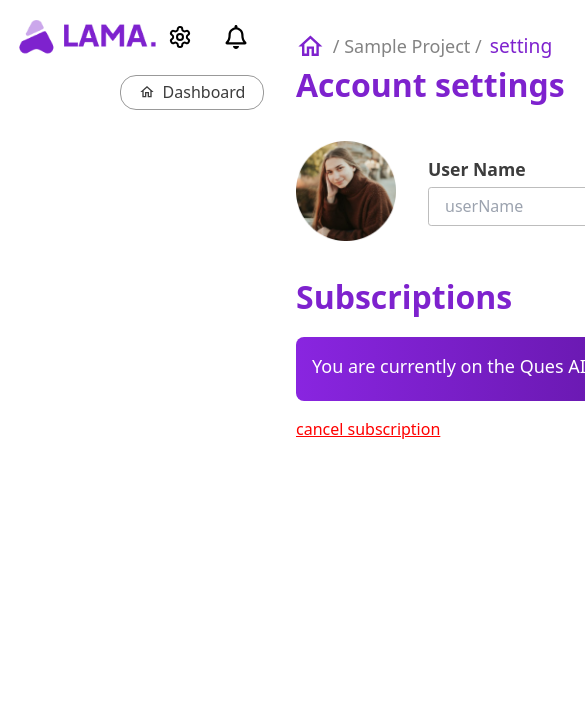
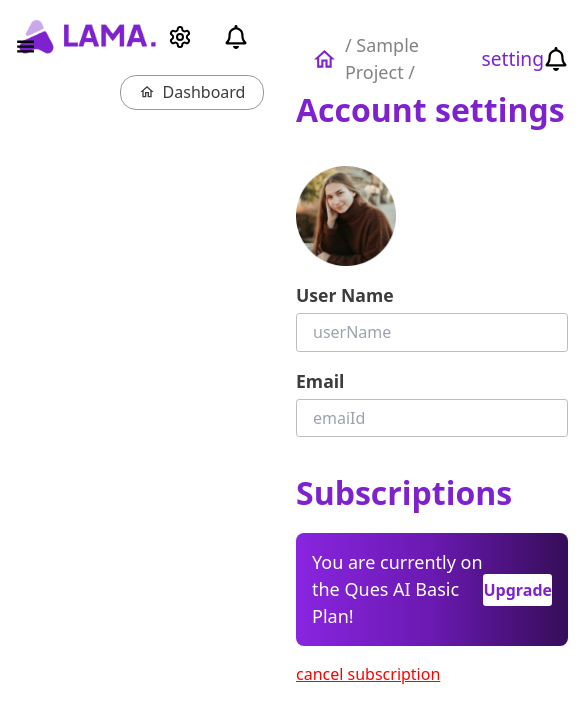
Before and after one commit to Adnan1O/lama-web, a Next.js app: page /dashboard/1/setting in a window 390 px wide. Shown: the top 722 px of the page, 585 px wide, since content can reach past the window. Built offline with nearby package versions, Linux system fonts and the light colour scheme; no server answers; sample sign-in values are in the browser's storage.

Commit message:
responsive mode done

```diff
--- a/src/app/components/Popup.css
+++ b/src/app/components/Popup.css
@@ -85,3 +85,9 @@
     font-size: 1rem;
     border-radius: 0.5rem;
 }
+@media (max-width:700px) {
+.popup-container {
+    width: 90%;
+
+}
+}
--- a/src/app/dashboard/[id]/SideBar.jsx
+++ b/src/app/dashboard/[id]/SideBar.jsx
@@ -5,17 +5,28 @@ import "./Sidebar.css"
 import Link from 'next/link'
 import { LuSettings } from "react-icons/lu";
 import { usePathname } from 'next/navigation'
+import { GiHamburgerMenu } from "react-icons/gi";
+import { useState } from 'react'
+import { IoCloseCircleOutline } from "react-icons/io5";
 
 const SideBar = ({params}) => {
 const pathname = usePathname()
-    const firstSegment = pathname.split('/')[3] || 'upload'
+const firstSegment = pathname.split('/')[3] || 'upload'
+const [open, setOpen] = useState(false)
+
+
   return (
-    <div className='sidebar'>
+    <div className="sidebar-container">
+      <GiHamburgerMenu className='menu-btn' onClick={()=>setOpen(true)} />
+    <div className={open? "sidebar open" : 'sidebar'}>
      <div className="header-area">
       <Link href='/' >
      <Image src={logo} width={170} height={170} alt='LAMA' />
      </Link>
+     <div className="close-btn-area">
      <small>Podcast Upload Flow</small>
+     <IoCloseCircleOutline className='close-btn-sidebar' onClick={()=>setOpen(false)} />
+     </div>
      </div>
      <ul >
      <Link href={`/dashboard/${params.id}/`}>
@@ -31,6 +42,7 @@ const pathname = usePathname()
         </Link>
      </ul>
     </div>
+    </div>
   )
 }
 
--- a/src/app/dashboard/[id]/Sidebar.css
+++ b/src/app/dashboard/[id]/Sidebar.css
@@ -57,8 +57,35 @@
     align-items: start;
     justify-content: start;
 }
+.sidebar-container .menu-btn{
+   display: none;
+}
+.close-btn-sidebar{
+    display: none;
+}
 @media (max-width:500px) {
+    .close-btn-sidebar{
+        display: block;
+        font-size: 1.5rem;
+    }
+    .close-btn-area{
+        display: flex;
+        align-items: center;
+        justify-content: space-between;
+    }
     .sidebar{
         display: none;
+
+    }
+    .open{
+        display: flex;
+        position: absolute;
+    }
+    .sidebar-container .menu-btn{
+        display: block;
+        position: absolute;
+        top: 2.3rem;
+        left:1rem;
+        font-size: 1.2rem;
     }
 }
--- a/src/app/dashboard/[id]/Topbar/Topbar.css
+++ b/src/app/dashboard/[id]/Topbar/Topbar.css
@@ -23,3 +23,11 @@
 .topbar .topbar-two svg{
     font-size: 1.8rem;
 }
+@media (max-width:500px) {
+    .topbar{
+        padding-left: 1rem;
+    }
+    .topbar .topbar-two svg{
+        font-size: 1.5rem;
+    }
+}
--- a/src/app/dashboard/[id]/setting/setting.css
+++ b/src/app/dashboard/[id]/setting/setting.css
@@ -9,6 +9,7 @@
 }
 .profile-area{
     display: flex;
+    flex-wrap: wrap;
     align-items: center;
     gap: 2rem;
     color: #3C3C3C;
@@ -77,3 +78,12 @@
     align-items: center;
     justify-content: center;
 }
+@media (max-width:500px) {
+    .profile-area{
+        gap: 1rem;
+    }
+    .subscription .plan{
+        display: flex;
+        align-items: center;
+    }
+}
--- a/src/app/home/home.css
+++ b/src/app/home/home.css
@@ -48,4 +48,10 @@
     padding: 0.5rem;
     font-size: 1rem;
   }
+  .homepage .login-btn{
+
+    font-size: 0.8rem;
+    margin-right: 1rem;
+    top: 4.8rem;
+  }
 }
```
